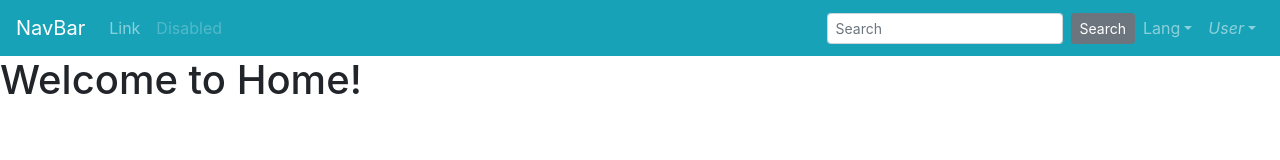
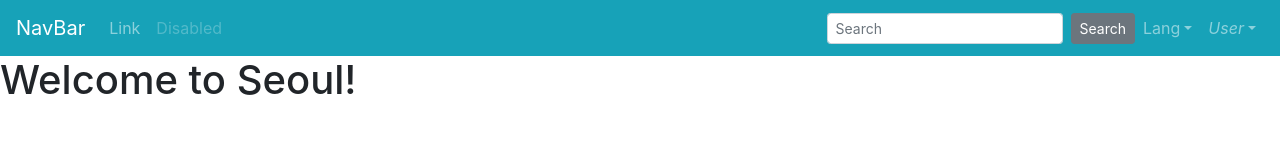
Before and after one commit to funnystyle/vuejs-in-hour, a Vue app: page / in a window 1280 px wide. Shown: the top 160 px of the page. Built offline with nearby package versions, Linux system fonts and the light colour scheme.

Commit message:
data binding

```diff
--- a/src/views/Home.vue
+++ b/src/views/Home.vue
@@ -1,8 +1,15 @@
 <template>
   <div>
-    <h1>Welcome to Home!</h1>
+    <h1>Welcome to {{ title2 }}!</h1>
   </div>
 </template>
 <script>
-export default {};
+export default {
+  data() {
+    return {
+      title: "개발자의 품격",
+      title2: "Seoul",
+    };
+  },
+};
 </script>
```
